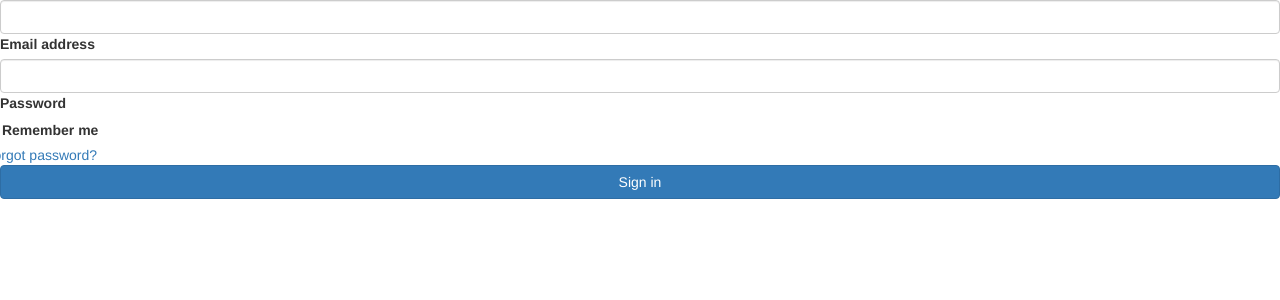
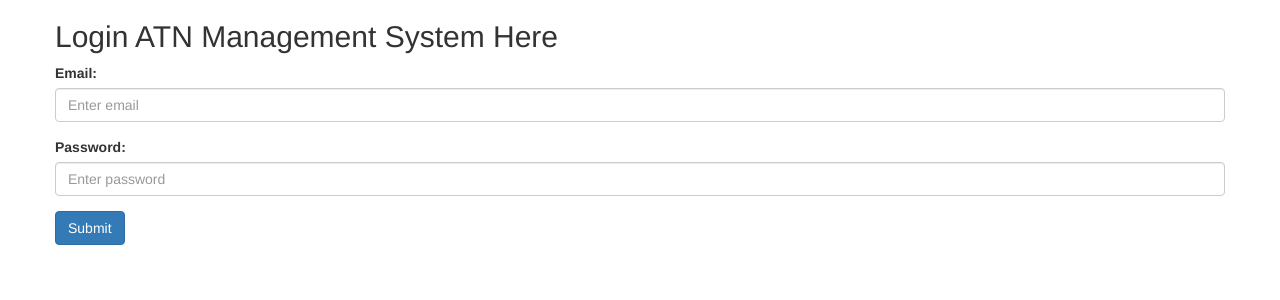
Before and after one commit to nguyenhoanglam1402/assignment-2, a PHP site: page / in a window 1280 px wide. Shown: the top 300 px of the page. Run offline with PHP 8.4, Linux system fonts and the light colour scheme.

Commit message:
hellocuocdoi40

```diff
--- a/index.php
+++ b/index.php
@@ -1,5 +1,3 @@
-
-<?php session_start();?>
 
 <!DOCTYPE html>
 <html lang="en">
@@ -11,43 +9,23 @@
   <script src="https://maxcdn.bootstrapcdn.com/bootstrap/3.4.1/js/bootstrap.min.js"></script>
 </head>
 <body>
-<form action ="connect.php" method = "POST">
-  <!-- Email input -->
-  <div class="form-outline mb-4">
-    <input name="username" id="username" type="email" id="form1Example1" class="form-control" />
-    <label class="form-label" for="form1Example1" >Email address</label>
-  </div>
+  <div class="container">
+    <div class="row justify-content-md-center">
+      <h2>Login ATN Management System Here </h2>
+      <form action="connect.php" method="post">
 
-  <!-- Password input -->
-  <div class="form-outline mb-4">
-    <input name="password" id="password" type="password" id="form1Example2" class="form-control" />
-    <label class="form-label" for="form1Example2">Password</label>
-  </div>
+        <div class="form-group">
+          <label for="email">Email:</label>
+          <input type="email" class="form-control" id="email" placeholder="Enter email" name="email">
+        </div>
+        <div class="form-group">
+          <label for="pwd">Password:</label>
+          <input type="password" class="form-control" id="pwd" placeholder="Enter password" name="pwd">
+        </div>
 
-  <!-- 2 column grid layout for inline styling -->
-  <div class="row mb-4">
-    <div class="col d-flex justify-content-center">
-      <!-- Checkbox -->
-      <div class="form-check">
-        <input
-          class="form-check-input"
-          type="checkbox"
-          value=""
-          id="form1Example3"
-          checked
-        />
-        <label class="form-check-label" for="form1Example3"> Remember me </label>
-      </div>
-    </div>
-
-    <div class="col">
-      <!-- Simple link -->
-      <a href="#!">Forgot password?</a>
+        <input type="submit" name="submit" class="btn btn-primary" value="Submit">
+      </form>
     </div>
   </div>
-
-  <!-- Submit button -->
-  <button type="submit" class="btn btn-primary btn-block">Sign in</button>
-</form>
 </body>
 </html>
```
